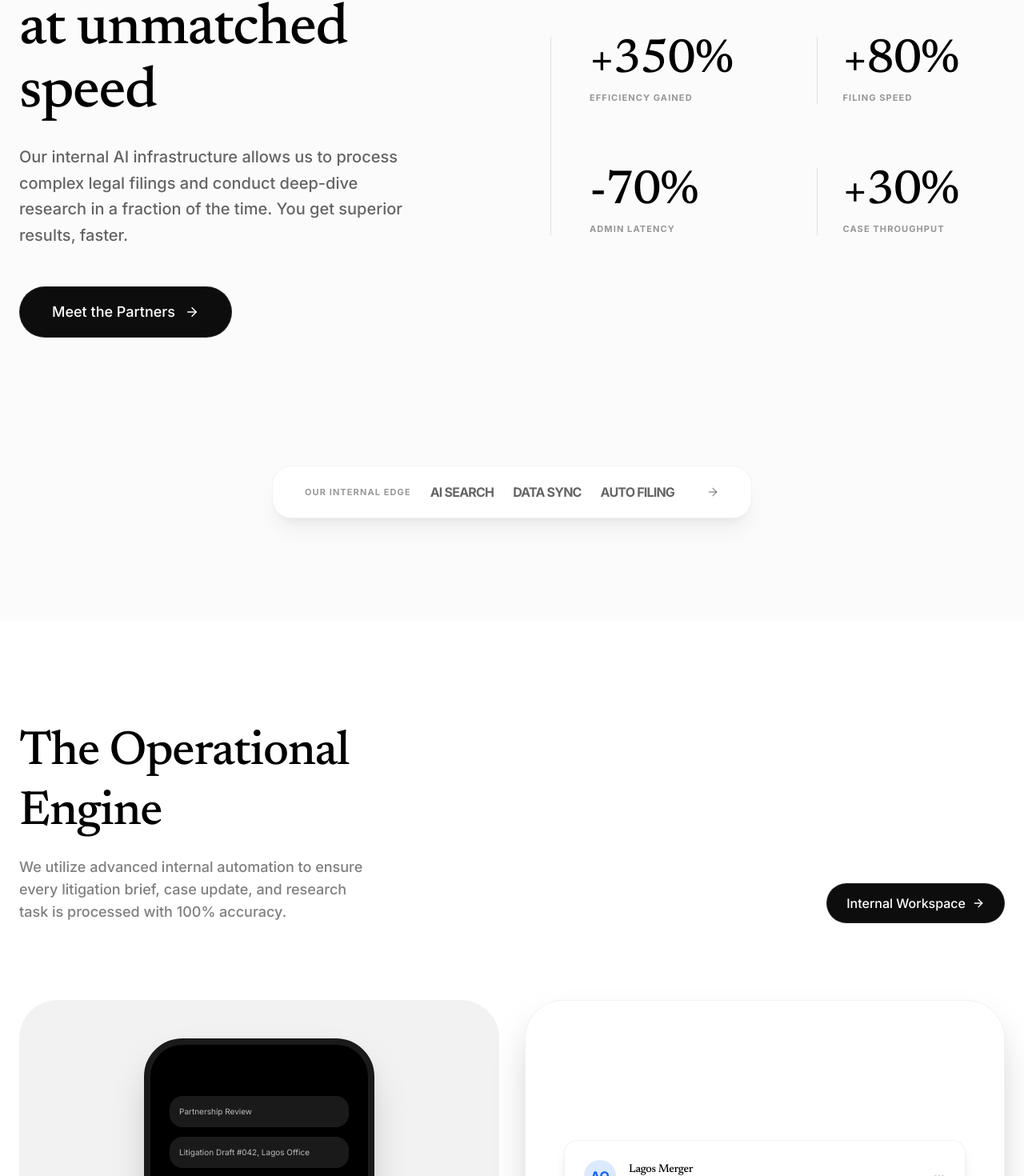
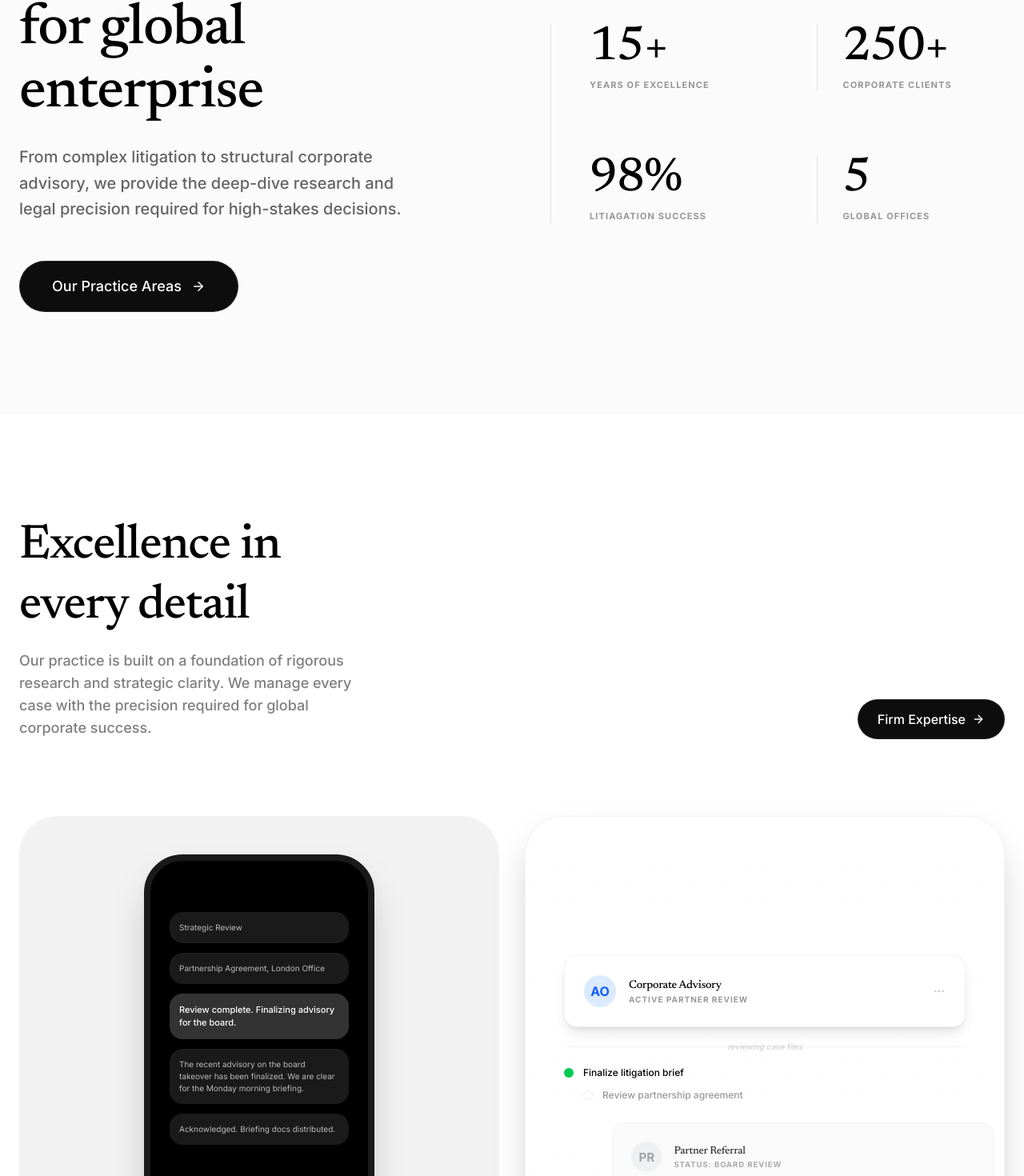
Before and after one commit to sherifferuks/adebolaonibalusi, a Next.js app: page / in a window 1280 px wide. Shown: the part 1091-2561 px from the top of the page at 80% size. Built offline with nearby package versions, Linux system fonts and the light colour scheme.

Commit message:
Final cleanup: Removed all mentions of AI, automation, and tech-legal workflows

```diff
--- a/src/app/careers/page.tsx
+++ b/src/app/careers/page.tsx
@@ -27,15 +27,15 @@ export default function CareersPage() {
                             <div className="flex gap-8">
                                 <div className="text-dark/20 font-serif text-4xl font-medium">01</div>
                                 <div className="space-y-3">
-                                    <h3 className="text-lg font-bold uppercase tracking-widest text-dark">Automated Workflow</h3>
-                                    <p className="text-dark/50 font-medium">We use proprietary internal AI to streamline research and expedite our hiring process—you get to work faster.</p>
+                                    <h3 className="text-lg font-bold uppercase tracking-widest text-dark">Expert Practice</h3>
+                                    <p className="text-dark/50 font-medium">We prioritize excellence in legal practice and strategic research—you get to work with the best.</p>
                                 </div>
                             </div>
                             <div className="flex gap-8">
                                 <div className="text-dark/20 font-serif text-4xl font-medium">02</div>
                                 <div className="space-y-3">
                                     <h3 className="text-lg font-bold uppercase tracking-widest text-dark">Global Excellence</h3>
-                                    <p className="text-dark/50 font-medium">Work on high-stakes international corporate disputes. Our tech handles the mundane; you handle the strategy.</p>
+                                    <p className="text-dark/50 font-medium">Work on high-stakes international corporate disputes. We focus on intellectual depth and strategic victory.</p>
                                 </div>
                             </div>
                         </div>
--- a/src/app/layout.tsx
+++ b/src/app/layout.tsx
@@ -17,7 +17,7 @@ const newsreader = Newsreader({
 
 export const metadata: Metadata = {
   title: "AO & Co. | Corporate Law & Strategy",
-  description: "A premier corporate law firm leveraging sophisticated internal automation to deliver unmatched research depth and operational speed.",
+  description: "A premier corporate law firm providing sophisticated counsel and strategic litigation for global institutions and high-stakes corporate matters.",
 };
 
 export default function RootLayout({
--- a/src/app/team/page.tsx
+++ b/src/app/team/page.tsx
@@ -8,13 +8,13 @@ const founders = [
     {
         name: 'Adebola Onibalusi',
         role: 'Managing Partner',
-        description: 'Specializing in corporate strategy and technical search within international legal frameworks.',
+        description: 'Specializing in corporate strategy and high-stakes litigation within international legal frameworks.',
         image: '/team/adebola.jpg' // Placeholder intended
     },
     {
         name: 'Olumide Onibalusi', // Assuming the last name matches the firm
         role: 'Senior Partner',
-        description: 'Lead of litigation and research automation, blending legal expertise with operational technology.',
+        description: 'Lead of global litigation and corporate advisory, blending legal expertise with strategic foresight.',
         image: '/team/olumide.jpg'
     }
 ];
@@ -33,7 +33,7 @@ export default function TeamPage() {
                         <span className="italic">AO & Co.</span>
                     </h1>
                     <p className="text-xl text-white/50 leading-relaxed font-medium">
-                        We are a team of lawyers, researchers, and technologists dedicated to reinventing legal operations for the modern age.
+                        We are a team of lawyers and legal experts dedicated to providing exceptional counsel for the modern enterprise.
                     </p>
                 </div>
 
@@ -75,8 +75,8 @@ export default function TeamPage() {
                 {/* Join the Team CTA */}
                 <div className="bg-white rounded-[3rem] p-16 md:p-32 text-center space-y-12 text-dark">
                     <h2 className="text-4xl md:text-7xl font-serif leading-tight tracking-tight">
-                        Build the future <br />
-                        of legal with us
+                        Join our elite <br />
+                        legal team
                     </h2>
                     <div className="flex flex-col sm:flex-row items-center justify-center gap-6">
                         <Button variant="primary" size="lg" className="h-16 px-10 gap-3 bg-dark text-white rounded-full">
--- a/src/components/sections/HowItWorks.tsx
+++ b/src/components/sections/HowItWorks.tsx
@@ -11,14 +11,15 @@ export const HowItWorks: React.FC = () => {
                 <div className="flex flex-col md:flex-row justify-between items-start md:items-end gap-8">
                     <div className="space-y-4">
                         <h2 className="text-4xl md:text-6xl font-serif max-w-xl leading-tight">
-                            The Operational Engine
+                            Excellence in <br />
+                            every detail
                         </h2>
                         <p className="text-lg text-dark/50 max-w-md font-medium">
-                            We utilize advanced internal automation to ensure every litigation brief, case update, and research task is processed with 100% accuracy.
+                            Our practice is built on a foundation of rigorous research and strategic clarity. We manage every case with the precision required for global corporate success.
                         </p>
                     </div>
                     <Button variant="secondary" className="gap-2 px-6">
-                        Internal Workspace <ArrowRight size={16} />
+                        Firm Expertise <ArrowRight size={16} />
                     </Button>
                 </div>
 
@@ -28,11 +29,11 @@ export const HowItWorks: React.FC = () => {
                         <div className="relative w-72 h-[550px] bg-black rounded-[3rem] border-8 border-[#1a1a1a] shadow-2xl p-6 space-y-4">
                             <div className="absolute top-2 left-1/2 -translate-x-1/2 w-20 h-6 bg-black rounded-full" />
                             <div className="pt-10 flex flex-col gap-3">
-                                <div className="bg-white/10 rounded-2xl p-3 text-[10px] text-white/70">Partnership Review</div>
-                                <div className="bg-white/10 rounded-2xl p-3 text-[10px] text-white/70">Litigation Draft #042, Lagos Office</div>
-                                <div className="bg-white/20 rounded-2xl p-3 text-[11px] text-white font-medium self-end">Draft complete. Review for IP compliance?</div>
-                                <div className="bg-white/10 rounded-2xl p-3 text-[10px] text-white/70 line-clamp-3">Internal researcher flagged 3 case laws needing secondary audit before Lagos filing deadline.</div>
-                                <div className="bg-white/10 rounded-2xl p-3 text-[10px] text-white/70">Done! I&apos;ve logged the flags...</div>
+                                <div className="bg-white/10 rounded-2xl p-3 text-[10px] text-white/70">Strategic Review</div>
+                                <div className="bg-white/10 rounded-2xl p-3 text-[10px] text-white/70">Partnership Agreement, London Office</div>
+                                <div className="bg-white/20 rounded-2xl p-3 text-[11px] text-white font-medium self-end">Review complete. Finalizing advisory for the board.</div>
+                                <div className="bg-white/10 rounded-2xl p-3 text-[10px] text-white/70 line-clamp-3">The recent advisory on the board takeover has been finalized. We are clear for the Monday morning briefing.</div>
+                                <div className="bg-white/10 rounded-2xl p-3 text-[10px] text-white/70">Acknowledged. Briefing docs distributed.</div>
                             </div>
                             <div className="absolute bottom-10 left-6 right-6">
                                 <Button className="w-full h-10 text-xs rounded-xl">Continue</Button>
@@ -49,32 +50,32 @@ export const HowItWorks: React.FC = () => {
                             <div className="bg-white border border-dark/5 shadow-lg rounded-2xl p-6 flex items-center gap-4">
                                 <div className="w-10 h-10 bg-blue-100 rounded-full flex items-center justify-center text-blue-600 font-bold">AO</div>
                                 <div className="flex-1">
-                                    <h4 className="font-bold text-sm">Lagos Merger</h4>
-                                    <p className="text-[10px] text-dark/40 font-bold uppercase tracking-widest">Active Audit</p>
+                                    <h4 className="font-bold text-sm">Corporate Advisory</h4>
+                                    <p className="text-[10px] text-dark/40 font-bold uppercase tracking-widest">Active Partner Review</p>
                                 </div>
                                 <MoreHorizontal size={16} className="text-dark/20" />
                             </div>
 
                             <div className="flex items-center gap-4">
-                                <div className="flex-grow h-px bg-dark/5 italic text-[10px] text-dark/20 flex items-center justify-center">syncing internal data</div>
+                                <div className="flex-grow h-px bg-dark/5 italic text-[10px] text-dark/20 flex items-center justify-center">reviewing case files</div>
                             </div>
 
                             <div className="space-y-3">
                                 <div className="flex items-center gap-3">
                                     <div className="w-3 h-3 rounded-full bg-green-500" />
-                                    <span className="text-xs font-medium">verify IP compliance</span>
+                                    <span className="text-xs font-medium">Finalize litigation brief</span>
                                 </div>
                                 <div className="flex items-center gap-3 ml-6 opacity-40">
                                     <div className="w-3 h-3 rounded-full border border-dark/20" />
-                                    <span className="text-xs font-medium">review litigation brief</span>
+                                    <span className="text-xs font-medium">Review partnership agreement</span>
                                 </div>
                             </div>
 
                             <div className="bg-[#F9FAFB] border border-dark/5 rounded-2xl p-6 flex items-center gap-4 translate-x-12 opacity-80 scale-95">
-                                <div className="w-10 h-10 bg-dark/5 rounded-full flex items-center justify-center text-dark/40 font-bold">LR</div>
+                                <div className="w-10 h-10 bg-dark/5 rounded-full flex items-center justify-center text-dark/40 font-bold">PR</div>
                                 <div className="flex-1">
-                                    <h4 className="font-bold text-sm">Legal Research</h4>
-                                    <p className="text-[10px] text-dark/40 font-bold uppercase tracking-widest">Status: Secondary Audit</p>
+                                    <h4 className="font-bold text-sm">Partner Referral</h4>
+                                    <p className="text-[10px] text-dark/40 font-bold uppercase tracking-widest">Status: Board Review</p>
                                 </div>
                             </div>
                         </div>
--- a/src/components/sections/Insights.tsx
+++ b/src/components/sections/Insights.tsx
@@ -5,18 +5,18 @@ import { ArrowRight } from 'lucide-react';
 
 const posts = [
     {
-        category: 'Legal Tech',
-        title: 'How AO & Co uses AI to expedite corporate mergers',
+        category: 'Corporate',
+        title: 'Navigating the legal landscape of corporate mergers',
         date: 'Jan 24, 2026'
     },
     {
         category: 'Litigation',
-        title: 'Automation in the courtroom: A new era for researchers',
+        title: 'Modern litigation: The evolving role of legal research',
         date: 'Jan 12, 2026'
     },
     {
-        category: 'Privacy',
-        title: 'Handling cross-border data in automated legal filings',
+        category: 'Governance',
+        title: 'Regulatory frameworks in cross-border corporate filings',
         date: 'Dec 28, 2025'
     }
 ];
@@ -31,7 +31,7 @@ export const Insights: React.FC = () => {
                             Latest from the firm
                         </h2>
                         <p className="text-lg text-dark/50 max-w-sm font-medium">
-                            Exploring the intersection of international law and operational technology.
+                            Exploring the nuances of international law and corporate strategy.
                         </p>
                     </div>
                     <a href="#" className="inline-flex items-center gap-2 text-[11px] font-bold uppercase tracking-widest text-dark group border-b border-dark/10 pb-2 mb-2">
--- a/src/components/sections/Pricing.tsx
+++ b/src/components/sections/Pricing.tsx
@@ -7,7 +7,7 @@ import { Check } from 'lucide-react';
 const features = [
     'Comprehensive Legal Advisory',
     'Research-Backed Strategy',
-    'Unlimited Internal Automation Sync',
+    'In-depth Legal Research',
     'Global Corporate Compliance',
     'Dedicated Partner Access',
     'Transparent Fee Structure'
@@ -25,7 +25,7 @@ export const Pricing: React.FC = () => {
                             Elite Counsel. Clear Fees.
                         </h2>
                         <p className="text-lg text-white/40 font-medium max-w-md">
-                            We offer structured retainer plans designed to provide your business with the constant legal edge of an internal operations hub.
+                            We offer structured retainer plans designed to provide your business with the constant legal edge of an elite advisory team.
                         </p>
                     </div>
 
--- a/src/components/sections/Services.tsx
+++ b/src/components/sections/Services.tsx
@@ -13,50 +13,37 @@ export const Services: React.FC = () => {
                     <div className="space-y-12">
                         <div className="space-y-6">
                             <h2 className="text-5xl md:text-7xl font-serif leading-[1.1] tracking-tight">
-                                Legal Excellence <br />
-                                at unmatched speed
+                                Strategic counsel <br />
+                                for global enterprise
                             </h2>
                             <p className="text-xl text-dark/60 leading-relaxed font-medium max-w-lg">
-                                Our internal AI infrastructure allows us to process complex legal filings and conduct deep-dive research in a fraction of the time. You get superior results, faster.
+                                From complex litigation to structural corporate advisory, we provide the deep-dive research and legal precision required for high-stakes decisions.
                             </p>
                         </div>
 
                         <Button variant="secondary" size="lg" className="h-16 px-8 gap-3 border-dark/10 bg-dark/5 hover:bg-dark/10 text-dark">
-                            Meet the Partners <ArrowRight size={18} />
+                            Our Practice Areas <ArrowRight size={18} />
                         </Button>
                     </div>
 
                     {/* Right Column: Stats Grid */}
                     <div className="grid grid-cols-2 gap-x-12 gap-y-20 border-l border-dark/10 pl-12">
                         <div className="space-y-2">
-                            <div className="text-6xl font-serif text-dark tracking-tighter">+350%</div>
-                            <div className="text-[11px] font-bold uppercase tracking-widest text-dark/40">Efficiency Gained</div>
+                            <div className="text-6xl font-serif text-dark tracking-tighter">15+</div>
+                            <div className="text-[11px] font-bold uppercase tracking-widest text-dark/40">Years of Excellence</div>
                         </div>
                         <div className="space-y-2 pl-8 border-l border-dark/10">
-                            <div className="text-6xl font-serif text-dark tracking-tighter">+80%</div>
-                            <div className="text-[11px] font-bold uppercase tracking-widest text-dark/40">Filing Speed</div>
+                            <div className="text-6xl font-serif text-dark tracking-tighter">250+</div>
+                            <div className="text-[11px] font-bold uppercase tracking-widest text-dark/40">Corporate Clients</div>
                         </div>
                         <div className="space-y-2">
-                            <div className="text-6xl font-serif text-dark tracking-tighter">-70%</div>
-                            <div className="text-[11px] font-bold uppercase tracking-widest text-dark/40">Admin Latency</div>
+                            <div className="text-6xl font-serif text-dark tracking-tighter">98%</div>
+                            <div className="text-[11px] font-bold uppercase tracking-widest text-dark/40">Litiagation Success</div>
                         </div>
                         <div className="space-y-2 pl-8 border-l border-dark/10">
-                            <div className="text-6xl font-serif text-dark tracking-tighter">+30%</div>
-                            <div className="text-[11px] font-bold uppercase tracking-widest text-dark/40">Case Throughput</div>
+                            <div className="text-6xl font-serif text-dark tracking-tighter">5</div>
+                            <div className="text-[11px] font-bold uppercase tracking-widest text-dark/40">Global Offices</div>
                         </div>
-                    </div>
-                </div>
-
-                {/* Integration Pill Placeholder */}
-                <div className="mt-40 flex justify-center">
-                    <div className="bg-white border border-dark/5 shadow-xl shadow-dark/5 px-10 py-5 rounded-3xl flex items-center gap-6">
-                        <span className="text-[11px] font-bold uppercase tracking-widest text-dark/40">Our Internal Edge</span>
-                        <div className="flex items-center gap-6 opacity-60">
-                            <span className="font-bold tracking-tighter">AI SEARCH</span>
-                            <span className="font-bold tracking-tighter">DATA SYNC</span>
-                            <span className="font-bold tracking-tighter">AUTO FILING</span>
-                        </div>
-                        <ArrowRight size={16} className="text-dark/40 ml-4" />
                     </div>
                 </div>
             </div>
--- a/src/components/sections/Testimonials.tsx
+++ b/src/components/sections/Testimonials.tsx
@@ -33,9 +33,9 @@ export const Testimonials: React.FC = () => {
 
                     {/* Right Side Callout */}
                     <div className="lg:col-span-2 bg-stone/10 backdrop-blur-md rounded-3xl p-10 border border-white/5 space-y-6">
-                        <h3 className="text-2xl font-serif font-bold">The Innovation Edge</h3>
+                        <h3 className="text-2xl font-serif font-bold">The Strategic Edge</h3>
                         <p className="text-stone text-lg leading-relaxed">
-                            We leverage proprietary legal-tech workflows to reduce processing times by up to 40% while maintaining absolute precision in every brief.
+                            We leverage rigorous legal research and strategic foresight to reduce case timelines while maintaining absolute precision in every brief.
                         </p>
                         <div className="pt-6 border-t border-white/10 flex items-center justify-between">
                             <span className="text-accent font-bold text-3xl">98%</span>
--- a/src/components/sections/VideoShowcase.tsx
+++ b/src/components/sections/VideoShowcase.tsx
@@ -6,23 +6,23 @@ import { ArrowRight, Box, Search, FileText, Database } from 'lucide-react';
 
 const detailedFeatures = [
     {
-        title: 'Case Management',
-        description: 'We organize contacts, corporate filing stages, and complex litigation internally with zero administrative latency.',
+        title: 'Strategic Advisory',
+        description: 'We provide comprehensive guidance on corporate governance, structural mergers, and international legal compliance.',
         icon: <Box size={20} className="text-dark/40" />
     },
     {
-        title: 'Instant Research',
-        description: 'Our team has instantaneous access to critical legal documents, allowing for deeper research in minutes, not days.',
+        title: 'Rigorous Diligence',
+        description: 'Our team performs deep-dive research into case law and regulatory frameworks to ensure every strategic move is bulletproof.',
         icon: <Search size={20} className="text-dark/40" />
     },
     {
-        title: 'Document Automation',
-        description: 'We automate the creation of routine legal notes and data entries, ensuring human error is virtually eliminated.',
+        title: 'Precise Drafting',
+        description: 'We draft complex corporate agreements and litigation briefs with the technical precision required for global markets.',
         icon: <FileText size={20} className="text-dark/40" />
     },
     {
-        title: 'Data Accuracy',
-        description: 'Our internal sync ensures that every task and data point is up to date, supporting every stage of the legal cycle.',
+        title: 'Result Certainty',
+        description: 'Every advisory note and litigation strategy is vetted for absolute adherence to local and international legal standards.',
         icon: <Database size={20} className="text-dark/40" />
     }
 ];
@@ -35,11 +35,11 @@ export const VideoShowcase: React.FC = () => {
                 <div className="grid grid-cols-1 lg:grid-cols-2 gap-12 items-start">
                     <h2 className="text-4xl md:text-6xl font-serif leading-tight">
                         The AO & Co <br />
-                        <span className="italic">Internal Edge</span>
+                        <span className="italic">Practice Legacy</span>
                     </h2>
                     <div className="space-y-6">
                         <p className="text-lg text-dark/50 font-medium leading-relaxed">
-                            Our attorneys leverage a proprietary internal infrastructure that automates routine filings and data management, allowing us to focus 100% on high-level strategy for our clients.
+                            Our firm is built on a century of combined legal expertise, providing the strategic foresight and rigorous counsel required for high-stakes corporate decisions.
                         </p>
                     </div>
                 </div>
```
Also changed, not shown: src/components/sections/Hero.tsx (+6 -6 lines).
